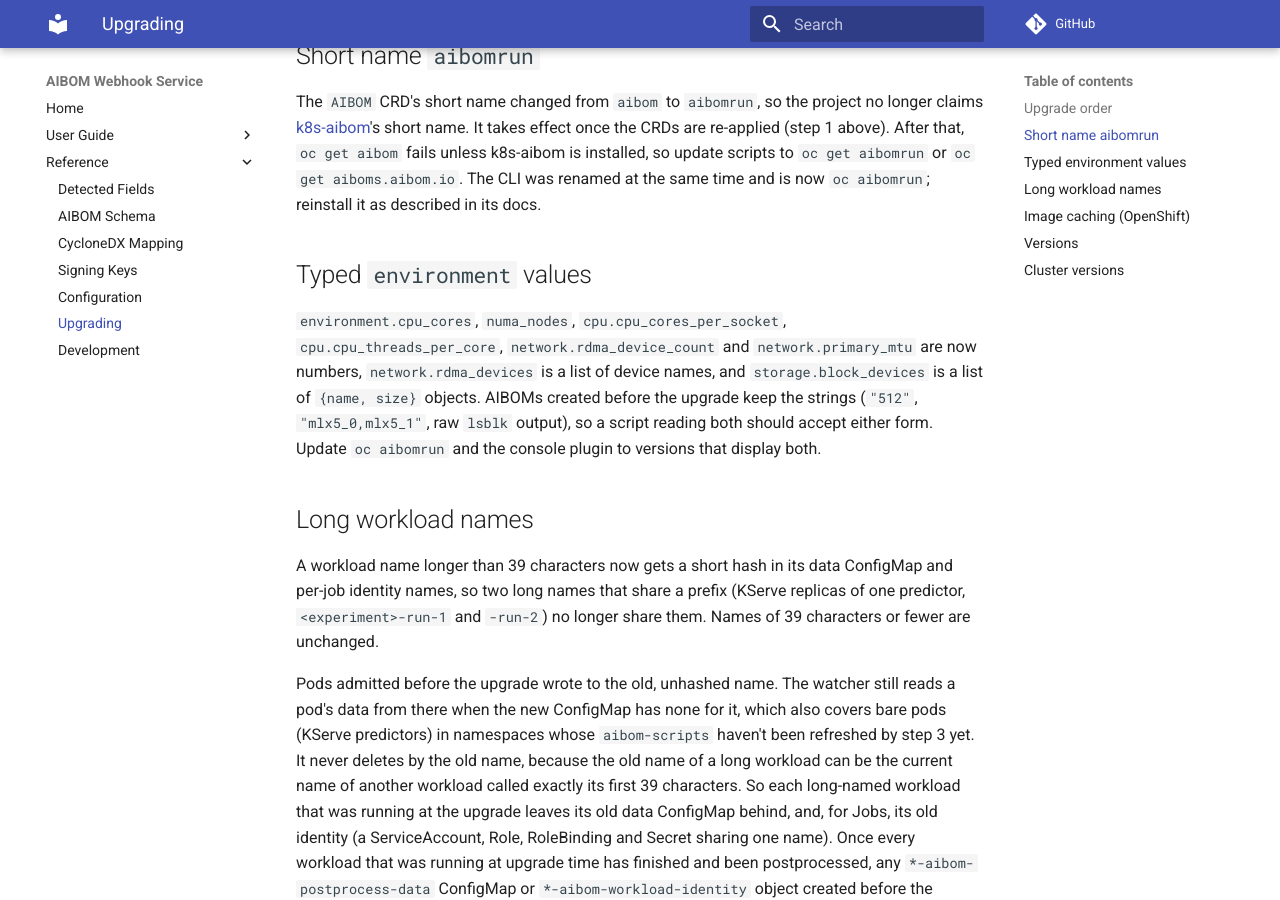
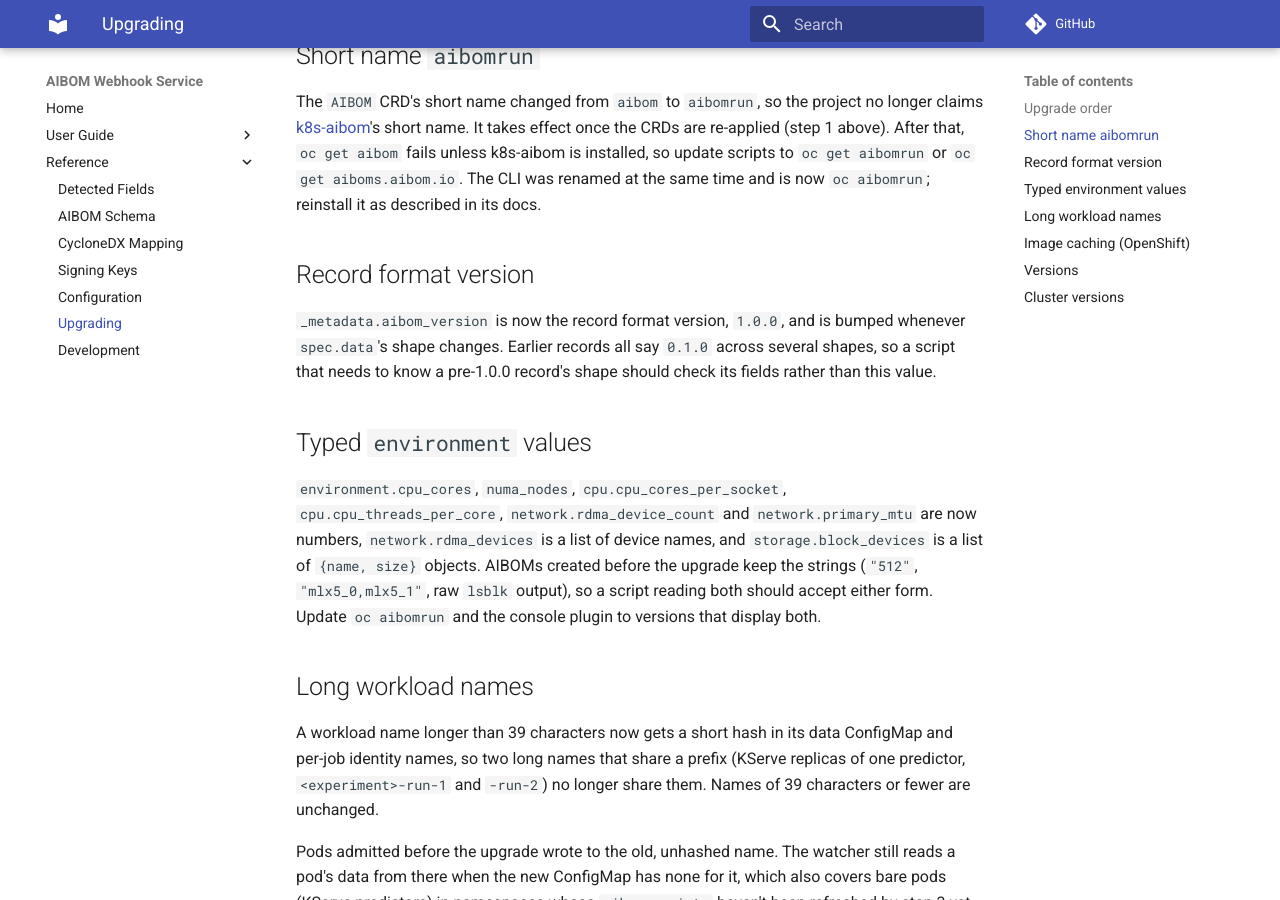
Before and after one commit to gavinsan33/aibom-webhook-service, an MkDocs documentation site: the page built from docs/reference/upgrading.md, in a window 1280 px wide and 900 px high, scrolled down 770 px. Built offline with MkDocs 1.6.1 and Material for MkDocs 9.7.7, drawn with Linux system fonts in a browser that asks for light colours; comment, search, counter and statistics services are not loaded.

Commit message:
Document aibom_version as the record format version

```diff
--- a/docs/reference/upgrading.md
+++ b/docs/reference/upgrading.md
@@ -20,6 +20,10 @@ Existing AIBOMs are not changed by any of this.
 ## Short name `aibomrun`
 
 The `AIBOM` CRD's short name changed from `aibom` to `aibomrun`, so the project no longer claims [k8s-aibom](https://github.com/GoogleCloudPlatform/k8s-aibom)'s short name. It takes effect once the CRDs are re-applied (step 1 above). After that, `oc get aibom` fails unless k8s-aibom is installed, so update scripts to `oc get aibomrun` or `oc get aiboms.aibom.io`. The CLI was renamed at the same time and is now `oc aibomrun`; reinstall it as described in its docs.
+
+## Record format version
+
+`_metadata.aibom_version` is now the record format version, `1.0.0`, and is bumped whenever `spec.data`'s shape changes. Earlier records all say `0.1.0` across several shapes, so a script that needs to know a pre-1.0.0 record's shape should check its fields rather than this value.
 
 ## Typed `environment` values
 
```
Also changed, not shown: docs/reference/cyclonedx-mapping.md (+1 -1 lines).
